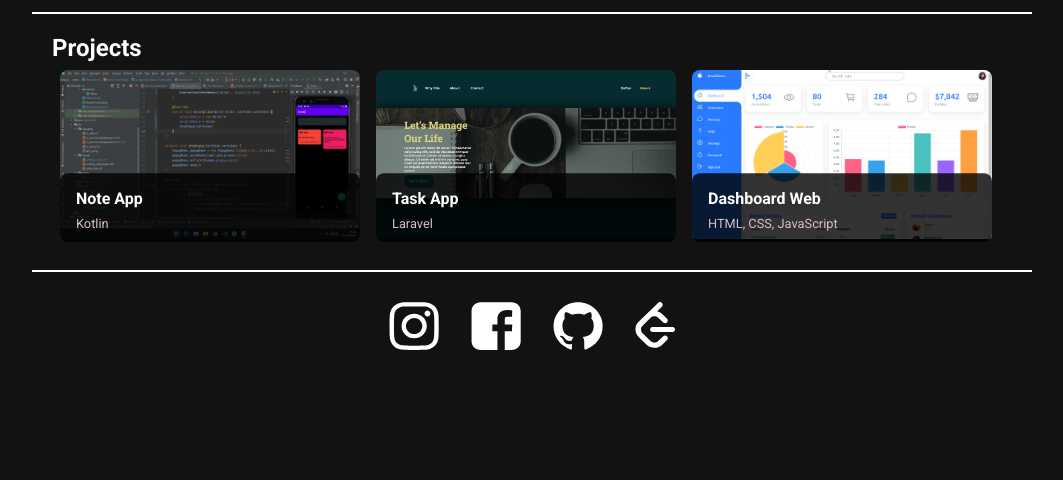
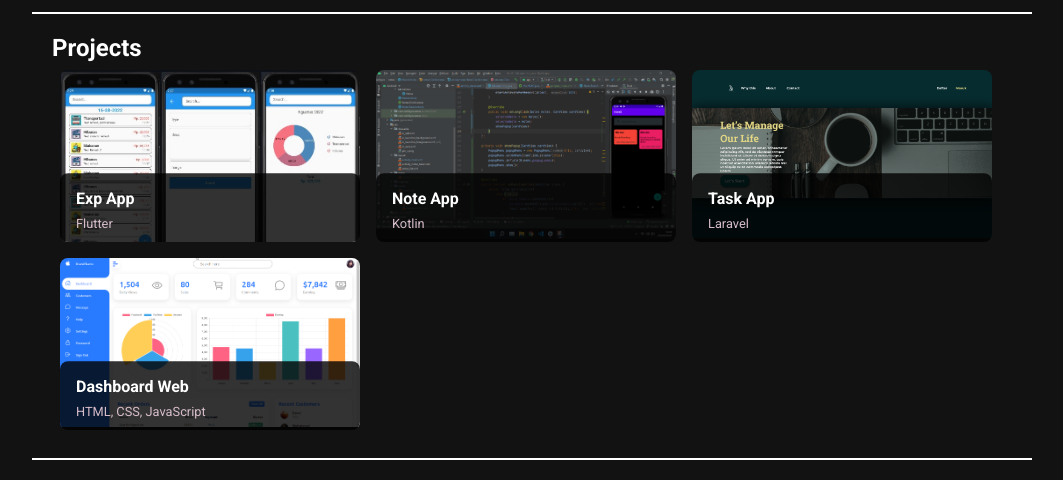
Before and after one commit to DeadpoolSteinS/My-Portfolio, a plain HTML site: page index.html in a window 1280 px wide. Shown: the part 746-1226 px from the top of the page, without its empty margins (108-1171 px from the left). Before the commit the page ends 1130 px from the top, so only its background shows below. Drawn offline with Linux system fonts and the light colour scheme.

Commit message:
add flutter exp app to portfolio web

```diff
--- a/index.html
+++ b/index.html
@@ -55,7 +55,19 @@
         <div id="projects" class="page">
             <h2>Projects</h2>
             <div class="card-container">
-                <a href="" class="card">
+                <a href="https://github.com/DeadpoolSteinS/Expenditure-App-with-Flutter" class="card">
+                    <img src="img/exp-app.jpg" class="card__image" alt="" />
+                    <div class="card__overlay">
+                        <div class="card__header">
+                            <div class="card__header-text">
+                                <h3 class="card__title">Exp App</h3>
+                                <span class="card__status">Flutter</span>
+                            </div>
+                        </div>
+                        <p class="card__description">Aplikasi ini dibuat untuk dapat memonitoring pengeluaran uang dengan mudah</p>
+                    </div>
+                </a>
+                <a href="https://github.com/DeadpoolSteinS/Note-App" class="card">
                     <img src="img/Screenshot 2022-03-05 124618.png" class="card__image" alt="" />
                     <div class="card__overlay">
                         <div class="card__header">
@@ -79,7 +91,7 @@
                         <p class="card__description">Projek ini dibuat dengan tujuan dapat mengatur tugas di sela padatnya aktivitas kuliah</p>
                     </div>
                 </a>
-                <a href="" class="card">
+                <a href="https://github.com/DeadpoolSteinS/Websites/tree/main/onlineTutorials/adminDashboard" class="card">
                     <img src="img/Screenshot (7).png" class="card__image" alt="" />
                     <div class="card__overlay">
                         <div class="card__header">
```
Also changed, not shown: img/exp-app.jpg (added).
